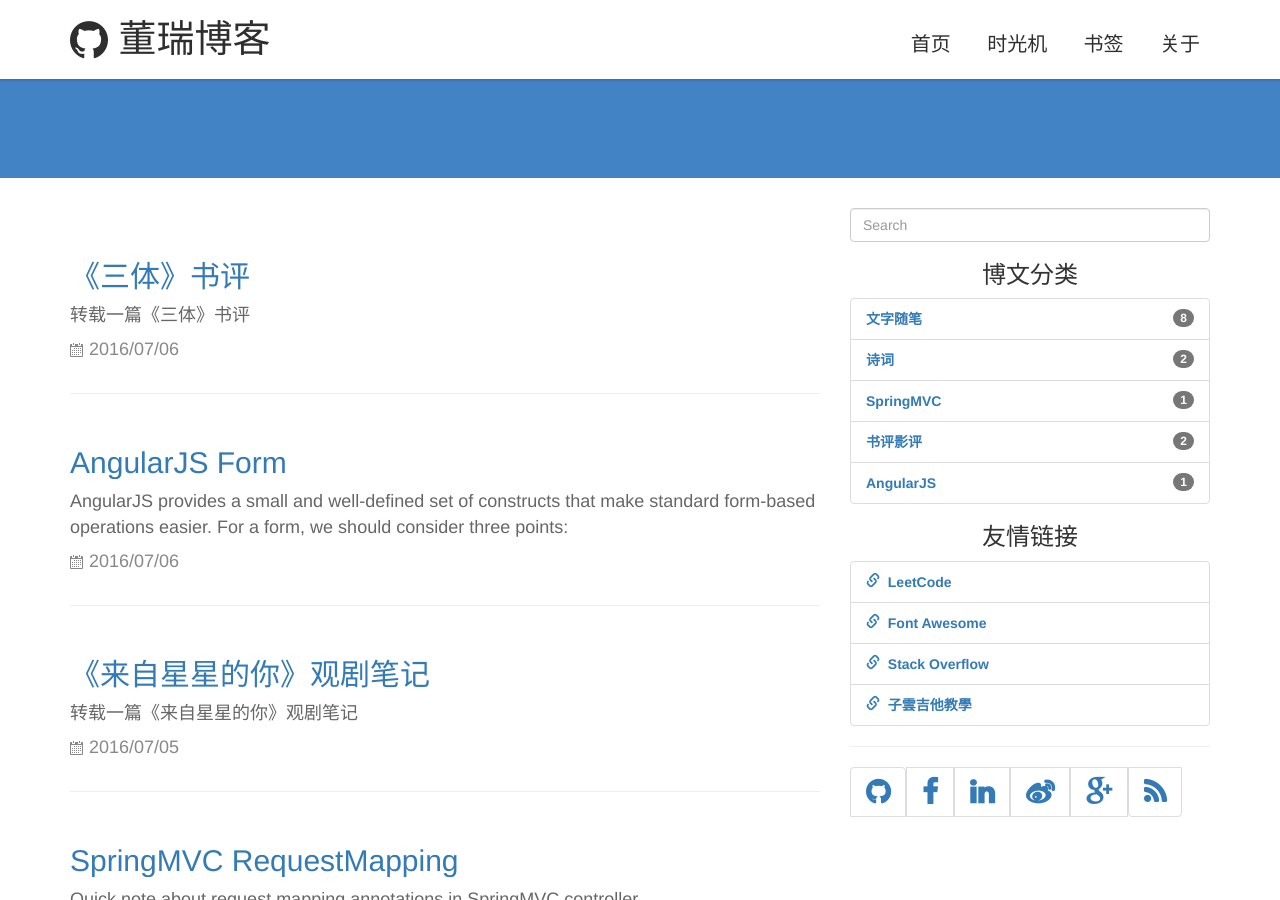
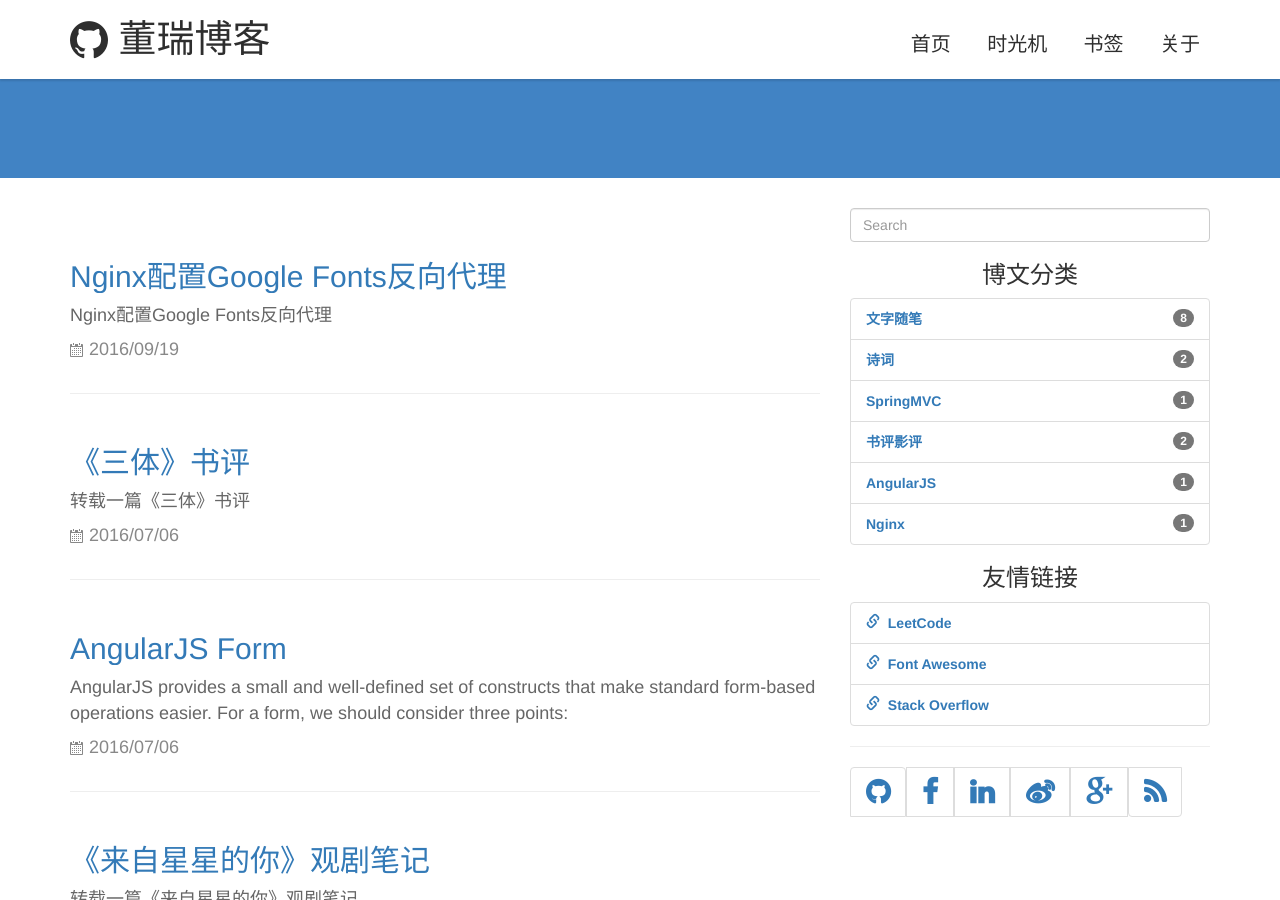
Before and after one commit to yifenzhong/imrui.github.io, a Jekyll site: the page built from index.html, in a window 1280 px wide and 900 px high, scrolled down 260 px. Built offline with Jekyll 4.4.1, drawn with Linux system fonts in a browser that asks for light colours; the list of posts is cut into pages by our own code; comment, search, counter and statistics services are not loaded; some of the changed lines change nothing that is shown; some of the changed text lies outside the part shown.

Commit message:
add posts google-fonts-proxy

````diff
--- a/_config.yml
+++ b/_config.yml
@@ -94,10 +94,6 @@ links:
     href: https://stackoverflow.com/
     label: Stack Overflow
 
-  -
-    href: http://izayoi617.pixnet.net/blog
-    label: 子雲吉他教學
-
 # Google Analytics
 # https://www.google.com/analytics/
 google_analytics:
--- /dev/null
+++ b/_posts/2016-09-19-google-fonts-proxy.md
@@ -0,0 +1,198 @@
+---
+layout: post
+title: Nginx配置Google Fonts反向代理
+categories: [Nginx]
+tags: [nginx]
+---
+
+Nginx配置Google Fonts反向代理
+
+## 谷歌字体库
+
+比如以下地址，虽然不再被墙，但访问有时不太稳定，加载速度慢。
+
+```
+https://fonts.googleapis.com/css?family=Source+Sans+Pro:300,400,600,700,300italic,400italic,600italic,700italic
+```
+
+## 国内镜像
+
+```
+http://fonts.useso.com/css?family=Source+Sans+Pro:300,400,600,300italic,400italic,600italic
+360的，目前已不在维护
+
+http://fonts.gmirror.org/css?family=Lato:400,700|Roboto+Slab:400,700|Inconsolata:400,700
+```
+
+### 使用别人镜像存在的问题
+
+1. 大部分部支持https
+2. 打开页面的速度寄托在别人的服务器
+3. 特殊网络环境可能无法访问
+
+## 搭建反向代理服务
+
+准备以下应用环境，局域网/公网环境都可以，根据自己需要。
+
+1. 可访问的IP或域名（例如`fonts.yourdomain.com`)
+2. 机器环境 linux + nginx
+
+安装nginx及第三方模块等就忽略了，直接贴上配置文件。
+
+### 修改nginx缓存
+
+```
+# Nginx Cache Settings
+proxy_temp_file_write_size 128k;
+proxy_temp_path   /data/nginx_cache/proxy_temp;
+proxy_cache_path  /data/nginx_cache/proxy_cache levels=1:2 keys_zone=cache_one:200m inactive=30d max_size=30g;
+```
+
+其中，`/data/nginx_cache/proxy_temp`和`/data/nginx_cache/proxy_cache`是自定义的目录，如不存在请创建目录。
+
+```
+mkdir -p /data/nginx_cache/proxy_temp
+mkdir -p /data/nginx_cache/proxy_cache
+```
+
+缓存时间为30天，里面各参数根据自己需要进行修改。
+
+### 反向代理配置
+
+fonts.yourdomain.com.conf
+
+```
+upstream google {
+    server fonts.googleapis.com:443;
+}
+
+upstream gstatic {
+    server fonts.gstatic.com:443;
+}
+
+server {
+    listen 80;
+
+    server_name fonts.yourdomain.com;
+
+    resolver 8.8.8.8;
+
+    access_log /data/logs/nginx/fonts.yourdomain.com.access.log main;
+    error_log  /data/logs/nginx/fonts.yourdomain.com.error.log info;
+
+    location /css {
+        sub_filter 'fonts.gstatic.com' 'fonts.yourdomain.com';
+        sub_filter_once off;
+        sub_filter_types text/css;
+        proxy_pass_header Server;
+        proxy_set_header Host fonts.googleapis.com;
+        proxy_set_header Accept-Encoding '';
+        proxy_redirect off;
+        proxy_set_header X-Real-IP $remote_addr;
+        proxy_set_header X-Scheme $scheme;
+        proxy_pass https://google;
+        proxy_cache cache_one;
+        proxy_cache_valid  200 304 365d;
+        proxy_cache_key $host$uri$is_args$args;
+        expires max;
+    }
+
+    location /icon {
+        sub_filter 'fonts.gstatic.com' 'fonts.yourdomain.com';
+        sub_filter_once off;
+        sub_filter_types text/css;
+        proxy_pass_header Server;
+        proxy_set_header Host fonts.googleapis.com;
+        proxy_set_header Accept-Encoding '';
+        proxy_redirect off;
+        proxy_set_header X-Real-IP $remote_addr;
+        proxy_set_header X-Scheme $scheme;
+        proxy_pass https://google;
+        proxy_cache cache_one;
+        proxy_cache_valid  200 304 365d;
+        proxy_cache_key $host$uri$is_args$args;
+        expires max;
+    }
+
+    location / {
+        proxy_pass_header Server;
+        proxy_set_header Host fonts.gstatic.com;
+        proxy_redirect off;
+        proxy_set_header X-Real-IP $remote_addr;
+        proxy_set_header X-Scheme $scheme;
+        proxy_pass https://gstatic;
+        proxy_cache cache_one;
+        proxy_cache_valid  200 304 365d;
+        proxy_cache_key $host$uri$is_args$args;
+        expires max;
+    }
+}
+
+server {
+    listen 443 ssl;
+
+    ssl on;
+    ssl_certificate /root/ssl/css.crt;
+    ssl_certificate_key /root/ssl/css.key;
+
+    ssl_prefer_server_ciphers on;
+    ssl_dhparam /etc/ssl/certs/dhparam.pem;
+    ssl_protocols TLSv1 TLSv1.1 TLSv1.2;
+    ssl_ciphers "EECDH+ECDSA+AESGCM EECDH+aRSA+AESGCM EECDH+ECDSA+SHA384 EECDH+ECDSA+SHA256 EECDH+aRSA+SHA384 EECDH+aRSA+SHA256 EECDH+aRSA+RC4 EECDH EDH+aRSA !aNULL !eNULL !LOW !3DES !MD5 !EXP !PSK !SRP !DSS !RC4";
+    keepalive_timeout 70;
+    ssl_session_cache shared:SSL:10m;
+    ssl_session_timeout 10m;
+
+    server_name fonts.yourdomain.com;
+
+    resolver 8.8.8.8;
+
+    location /css {
+        sub_filter 'fonts.gstatic.com' 'fonts.yourdomain.com';
+        sub_filter_once off;
+        sub_filter_types text/css;
+        proxy_pass_header Server;
+        proxy_set_header Host fonts.googleapis.com;
+        proxy_set_header Accept-Encoding '';
+        proxy_redirect off;
+        proxy_set_header X-Real-IP $remote_addr;
+        proxy_set_header X-Scheme $scheme;
+        proxy_pass https://google;
+        proxy_cache cache_one;
+        proxy_cache_valid  200 304 365d;
+        proxy_cache_key $host$uri$is_args$args;
+        expires max;
+    }
+
+    location /icon {
+        sub_filter 'fonts.gstatic.com' 'fonts.yourdomain.com';
+        sub_filter_once off;
+        sub_filter_types text/css;
+        proxy_pass_header Server;
+        proxy_set_header Host fonts.googleapis.com;
+        proxy_set_header Accept-Encoding '';
+        proxy_redirect off;
+        proxy_set_header X-Real-IP $remote_addr;
+        proxy_set_header X-Scheme $scheme;
+        proxy_pass https://google;
+        proxy_cache cache_one;
+        proxy_cache_valid  200 304 365d;
+        proxy_cache_key $host$uri$is_args$args;
+        expires max;
+    }
+
+    location / {
+        proxy_pass_header Server;
+        proxy_set_header Host fonts.gstatic.com;
+        proxy_redirect off;
+        proxy_set_header X-Real-IP $remote_addr;
+        proxy_set_header X-Scheme $scheme;
+        proxy_pass https://gstatic;
+        proxy_cache cache_one;
+        proxy_cache_valid  200 304 365d;
+        proxy_cache_key $host$uri$is_args$args;
+        expires max;
+    }
+}
+
+```
````
